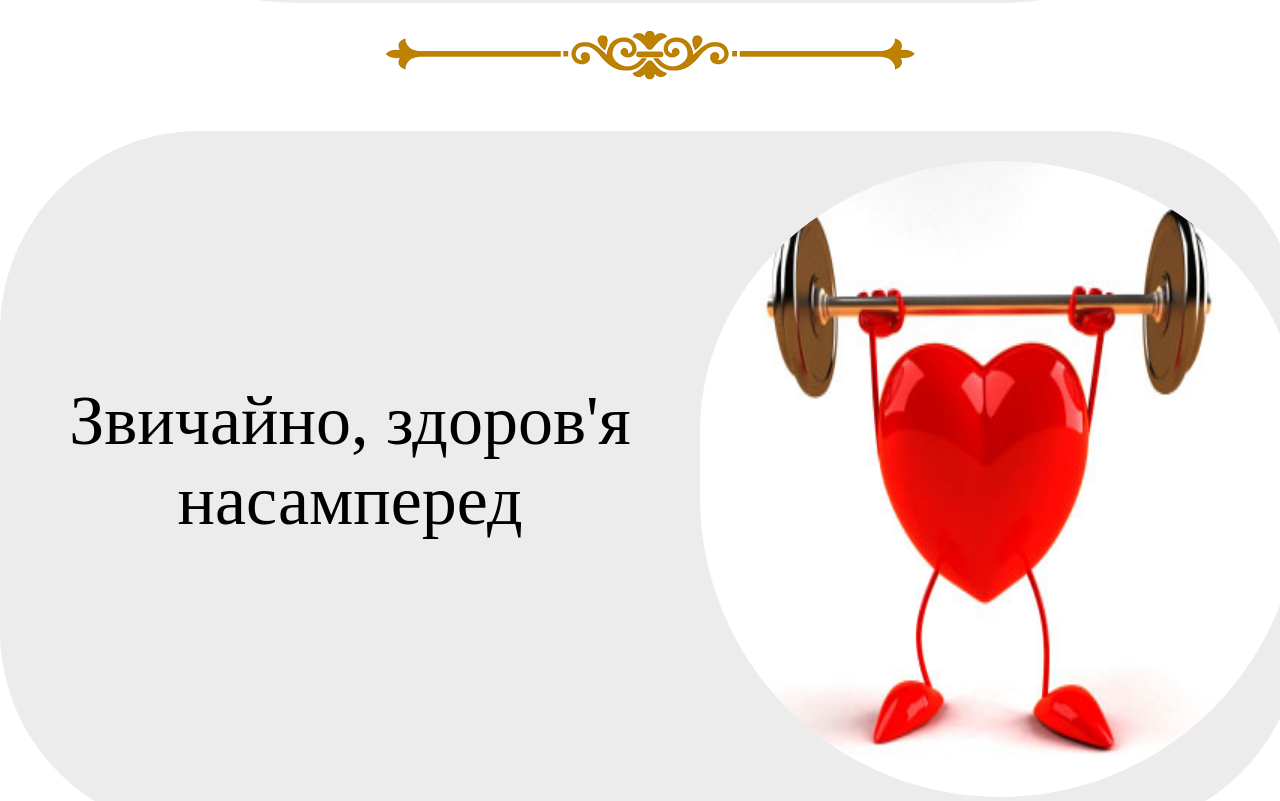
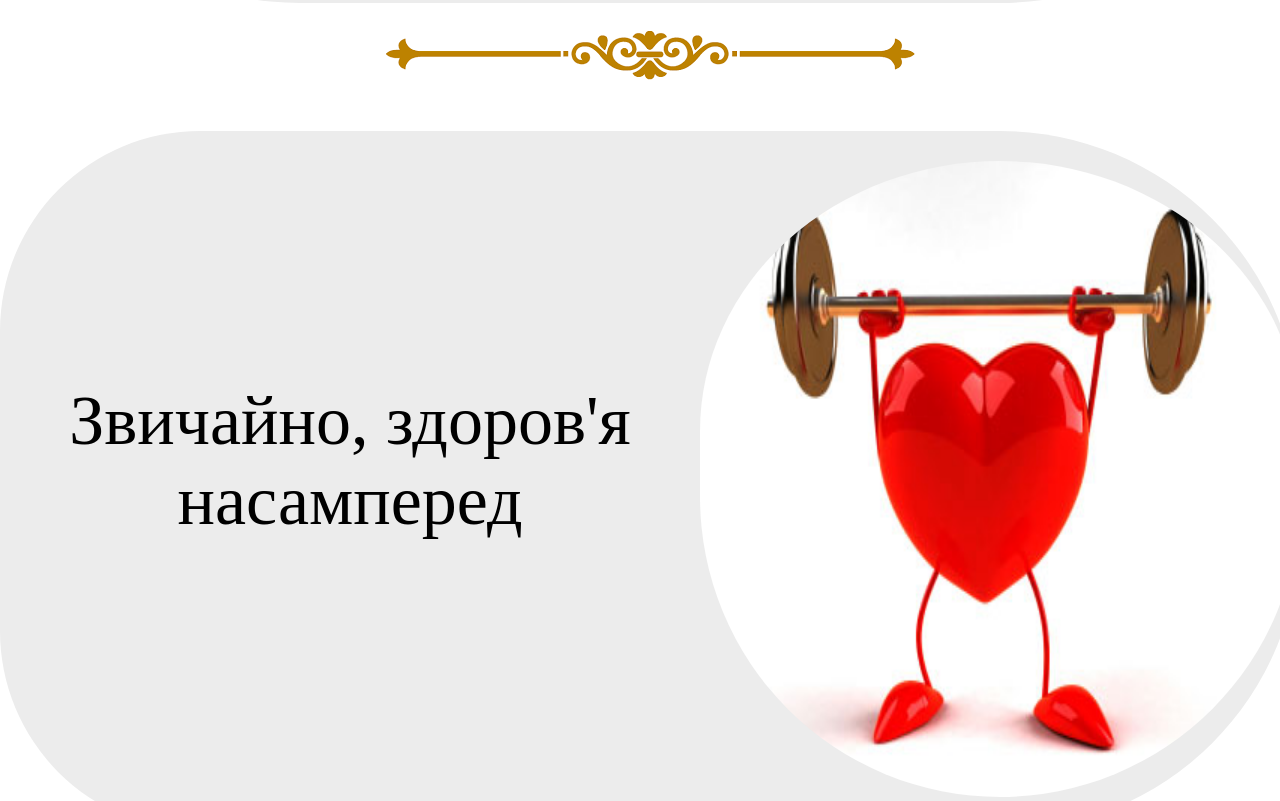
Before and after one commit to enot23/enot23.github.io, a plain HTML site: page index.html in a window 1280 px wide. Shown: the part 3559-4360 px from the top of the page. Drawn offline with Linux system fonts and the light colour scheme.

Commit message:
цвфф

```diff
--- a/index.html
+++ b/index.html
@@ -44,7 +44,10 @@
         .q1 {
 
             background-color: #ececec;
-            border-radius: 200px;
+            border-top-right-radius: 300px;
+            border-bottom-right-radius: 300px;
+            border-top-left-radius: 200px;
+            border-bottom-left-radius: 200px;
             height: 700px;
             width: 1300px;
             margin: 10px;
```
